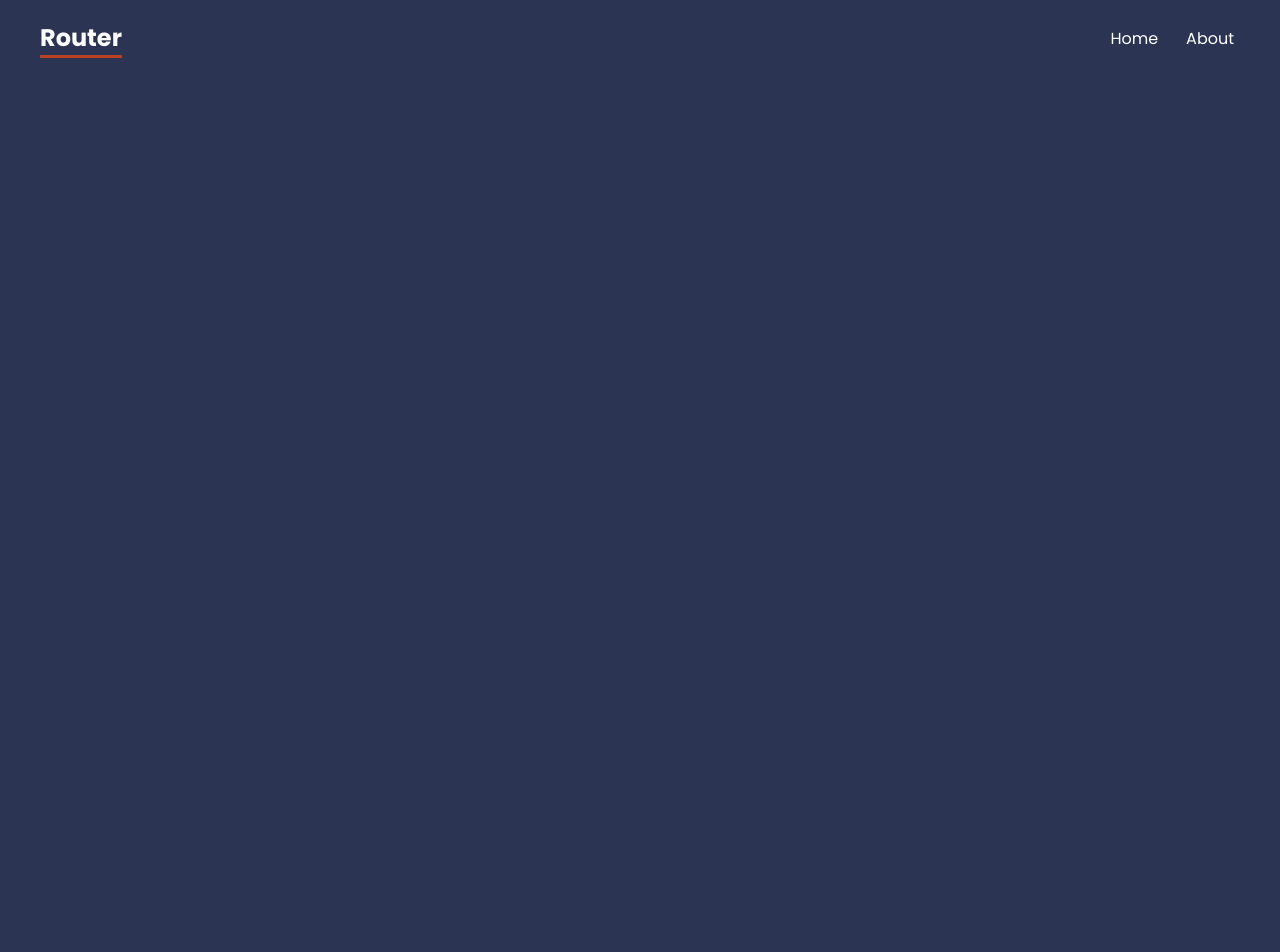
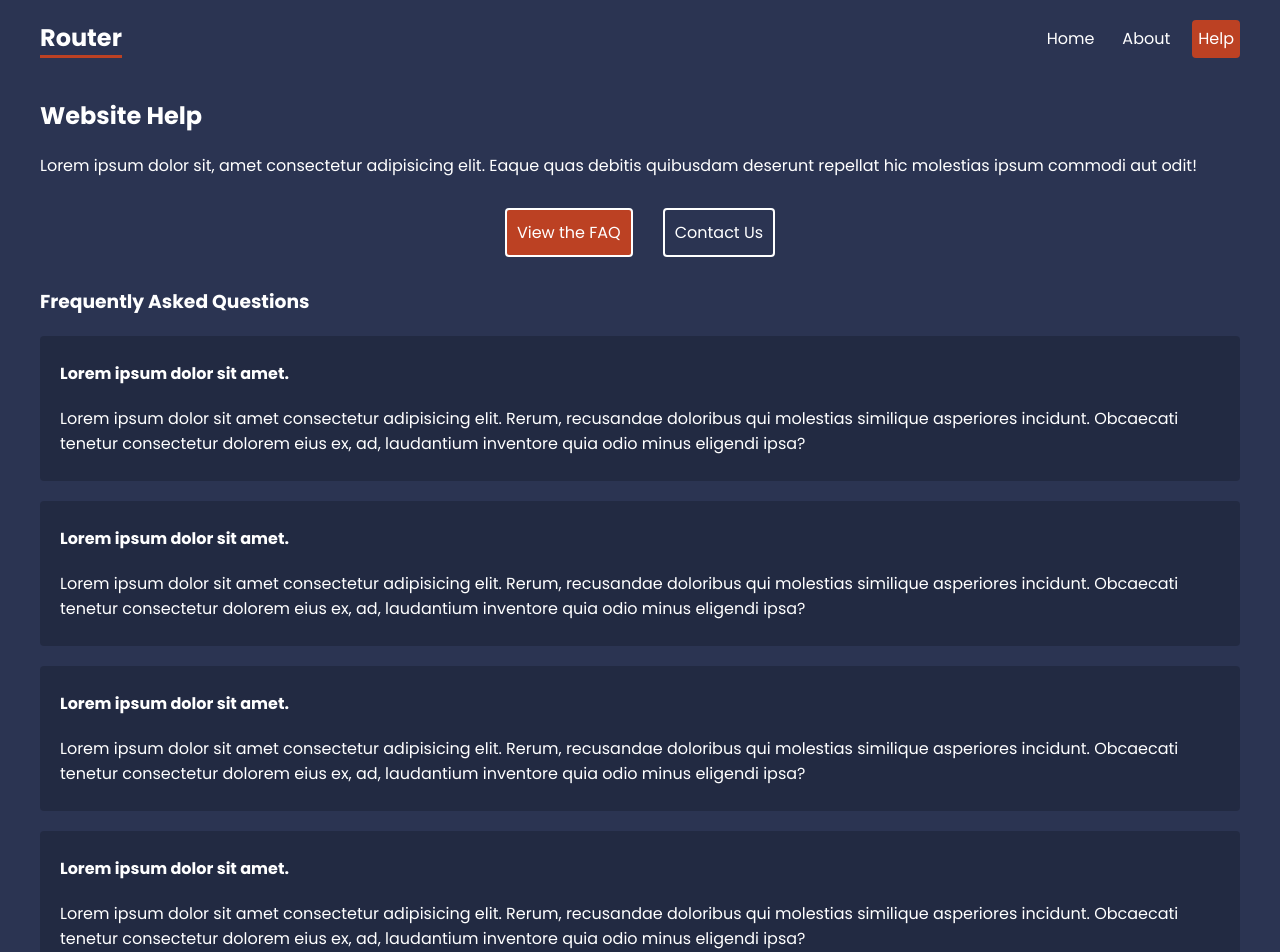
Before and after one commit to mohammedafsalk/react-router, a React (Create React App) app: page /help/faq in a window 1280 px wide. Before the commit this address had no page. Shown: the top 952 px of the page. Before the commit the page ends 800 px from the top, so only its background shows below. Built offline with nearby package versions, Linux system fonts and the light colour scheme.

Commit message:
new routing versions  added

```diff
--- a/src/App.js
+++ b/src/App.js
@@ -1,25 +1,31 @@
-import { BrowserRouter, Route, Routes, Link,NavLink } from "react-router-dom";
+import {
+  createBrowserRouter,
+  Route,
+  createRoutesFromElements,
+  RouterProvider,
+} from "react-router-dom";
 import Home from "./Pages/Home";
 import About from "./Pages/About";
+import RootLayout from "./layouts/RootLayout";
+import HelpLayout from "./layouts/HelpLayout";
+import Faq from "./Pages/Faq";
+import Contact from "./Pages/Contact";
 
 function App() {
-  return (
-    <BrowserRouter>
-    <header>
-      <nav>
-        <h1>Router</h1>
-        <NavLink to="/" >Home</NavLink>
-        <NavLink to="about" >About</NavLink>
-      </nav>
-    </header>
-      <main>
-        <Routes>
-          <Route index element={<Home />} />
-          <Route path="about" element={<About />} />
-        </Routes>
-      </main>
-    </BrowserRouter>
+  const router = createBrowserRouter(
+    createRoutesFromElements(
+      <Route path="/" element={<RootLayout />}>
+        <Route index element={<Home />} />
+        <Route path="about" element={<About />} />
+        <Route path="help" element={<HelpLayout />}>
+          <Route path="faq" element={<Faq />} />
+          <Route path="contact" element={<Contact />} />
+        </Route>
+      </Route>
+    )
   );
+
+  return <RouterProvider router={router} />;
 }
 
 export default App;
--- /dev/null
+++ b/src/Pages/Contact.js
@@ -0,0 +1,18 @@
+export default function Contact() {
+    return (
+      <div className="contact">
+        <h3>Contact Us</h3>
+        <form>
+          <label>
+            <span>Your email:</span>
+            <input type="email" name="email" required />
+          </label>
+          <label>
+            <span>Your message:</span>
+            <textarea name="message" required></textarea>
+          </label>
+          <button>Submit</button>
+        </form>
+      </div>
+    )
+  }
--- /dev/null
+++ b/src/Pages/Faq.js
@@ -0,0 +1,67 @@
+export default function Faq() {
+  return (
+    <div className="faq">
+      <h3>Frequently Asked Questions</h3>
+
+      <div className="question">
+        <p>
+          <strong>Lorem ipsum dolor sit amet.</strong>
+        </p>
+        <p>
+          Lorem ipsum dolor sit amet consectetur adipisicing elit. Rerum,
+          recusandae doloribus qui molestias similique asperiores incidunt.
+          Obcaecati tenetur consectetur dolorem eius ex, ad, laudantium
+          inventore quia odio minus eligendi ipsa?
+        </p>
+      </div>
+
+      <div className="question">
+        <p>
+          <strong>Lorem ipsum dolor sit amet.</strong>
+        </p>
+        <p>
+          Lorem ipsum dolor sit amet consectetur adipisicing elit. Rerum,
+          recusandae doloribus qui molestias similique asperiores incidunt.
+          Obcaecati tenetur consectetur dolorem eius ex, ad, laudantium
+          inventore quia odio minus eligendi ipsa?
+        </p>
+      </div>
+
+      <div className="question">
+        <p>
+          <strong>Lorem ipsum dolor sit amet.</strong>
+        </p>
+        <p>
+          Lorem ipsum dolor sit amet consectetur adipisicing elit. Rerum,
+          recusandae doloribus qui molestias similique asperiores incidunt.
+          Obcaecati tenetur consectetur dolorem eius ex, ad, laudantium
+          inventore quia odio minus eligendi ipsa?
+        </p>
+      </div>
+
+      <div className="question">
+        <p>
+          <strong>Lorem ipsum dolor sit amet.</strong>
+        </p>
+        <p>
+          Lorem ipsum dolor sit amet consectetur adipisicing elit. Rerum,
+          recusandae doloribus qui molestias similique asperiores incidunt.
+          Obcaecati tenetur consectetur dolorem eius ex, ad, laudantium
+          inventore quia odio minus eligendi ipsa?
+        </p>
+      </div>
+
+      <div className="question">
+        <p>
+          <strong>Lorem ipsum dolor sit amet.</strong>
+        </p>
+        <p>
+          Lorem ipsum dolor sit amet consectetur adipisicing elit. Rerum,
+          recusandae doloribus qui molestias similique asperiores incidunt.
+          Obcaecati tenetur consectetur dolorem eius ex, ad, laudantium
+          inventore quia odio minus eligendi ipsa?
+        </p>
+      </div>
+    </div>
+  );
+}
--- a/src/index.css
+++ b/src/index.css
@@ -31,7 +31,7 @@
 header nav {
   display: flex;
   gap: 16px;
-  justify-content: end;
+  justify-content: flex-end;
   max-width: 1200px;
   margin: 0 auto;
 }
@@ -49,10 +49,60 @@
 }
 
 /* page content */
-
+main {
+  max-width: 1200px;
+  margin: 40px auto;
+}
 /* help layout */
 
+.help-layout nav {
+  display: flex;
+  justify-content: center;
+  gap: 30px;
+  margin: 30px 0;
+}
+.help-layout nav a {
+  padding: 10px;
+  border: 2px solid white;
+  border-radius: 4px;
+  text-decoration: none;
+}
+.help-layout nav a:hover {
+  border-color: var(--primary);
+}
+.help-layout nav a.active {
+  background: var(--primary);
+}
+
 /* faq */
+.faq .question {
+  background: rgba(0, 0, 0, 0.2);
+  padding: 5px 20px;
+  border-radius: 4px;
+  margin: 20px 0;
+}
+
+/* contact form */
+form {
+  margin-top: 30px;
+}
+form input,
+form label span,
+form textarea {
+  display: block;
+}
+form input,
+form textarea {
+  margin-bottom: 30px;
+  padding: 8px;
+  border-radius: 4px;
+  border: 0;
+  width: 300px;
+  color: var(--secondary);
+}
+form label span {
+  margin-bottom: 10px;
+}
 
 /* careers list */
 
--- /dev/null
+++ b/src/layouts/HelpLayout.js
@@ -0,0 +1,21 @@
+import { NavLink, Outlet } from "react-router-dom";
+
+export default function HelpLayout() {
+  return (
+    <div className="help-layout">
+      <h2>Website Help</h2>
+      <p>
+        Lorem ipsum dolor sit, amet consectetur adipisicing elit. Eaque quas
+        debitis quibusdam deserunt repellat hic molestias ipsum commodi aut
+        odit!
+      </p>
+
+      <nav>
+        <NavLink to="faq">View the FAQ</NavLink>
+        <NavLink to="contact">Contact Us</NavLink>
+      </nav>
+
+      <Outlet />
+    </div>
+  );
+}
--- /dev/null
+++ b/src/layouts/RootLayout.js
@@ -0,0 +1,21 @@
+import { NavLink, Outlet } from "react-router-dom";
+
+const RootLayout = () => {
+  return (
+    <div className="root-layout">
+      <header>
+        <nav>
+          <h1>Router</h1>
+          <NavLink to="/">Home</NavLink>
+          <NavLink to="about">About</NavLink>
+          <NavLink to="help">Help</NavLink>
+        </nav>
+      </header>
+      <main>
+        <Outlet />
+      </main>
+    </div>
+  );
+};
+
+export default RootLayout;
```
